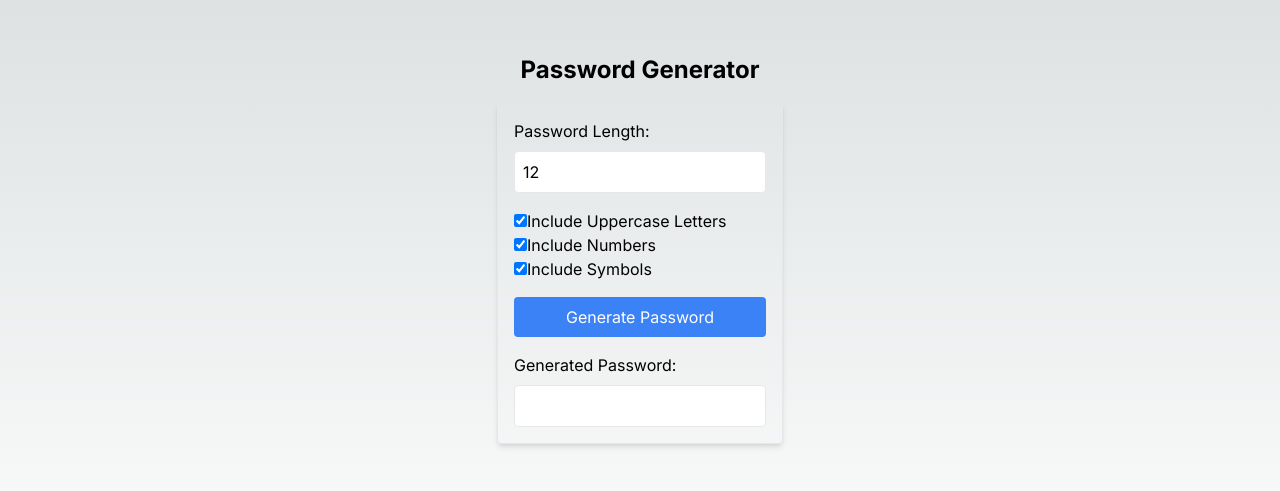
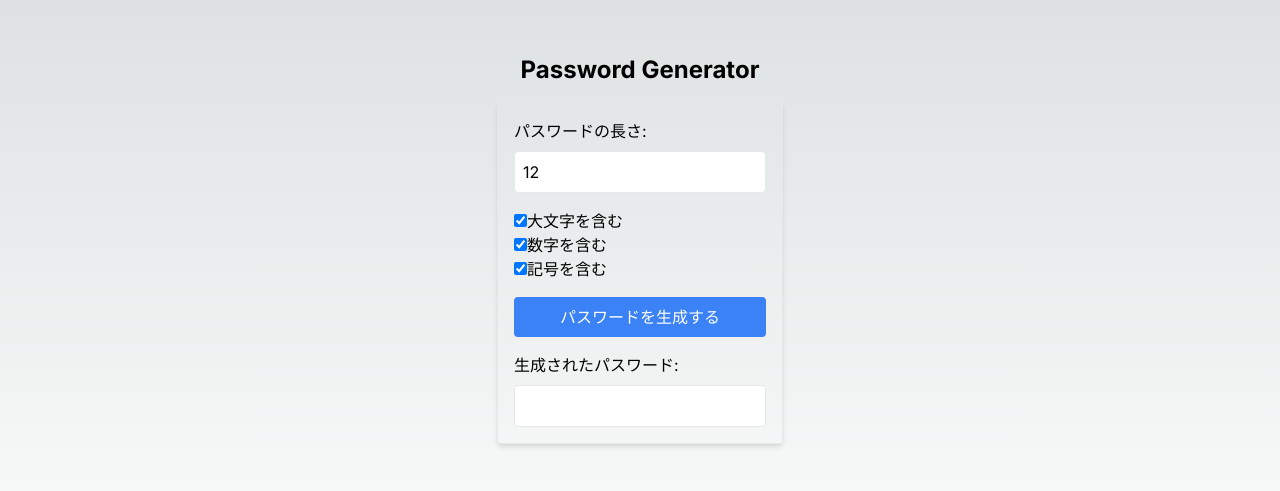
Before and after one commit to Nakayama-Yuki/makepassword, a Next.js app: page / in a window 1280 px wide. Shown: the part 151-642 px from the top of the page. Built offline with nearby package versions, Linux system fonts and the light colour scheme.

Commit message:
change en to japanese

```diff
--- a/src/app/layout.tsx
+++ b/src/app/layout.tsx
@@ -15,7 +15,7 @@ export default function RootLayout({
   children: React.ReactNode;
 }>) {
   return (
-    <html lang="en">
+    <html lang="ja">
       <body className={inter.className}>{children}</body>
     </html>
   );
--- a/src/components/PasswordGenerator.tsx
+++ b/src/components/PasswordGenerator.tsx
@@ -32,7 +32,7 @@ export default function PasswordGenerator() {
   return (
     <div className="p-4 border rounded shadow-md">
       <div className="mb-4">
-        <label className="block mb-2">Password Length:</label>
+        <label className="block mb-2">パスワードの長さ:</label>
         <input
           type="number"
           value={length}
@@ -47,7 +47,7 @@ export default function PasswordGenerator() {
             checked={includeUppercase}
             onChange={(e) => setIncludeUppercase(e.target.checked)}
           />
-          Include Uppercase Letters
+          大文字を含む
         </label>
         <label className="block">
           <input
@@ -55,7 +55,7 @@ export default function PasswordGenerator() {
             checked={includeNumbers}
             onChange={(e) => setIncludeNumbers(e.target.checked)}
           />
-          Include Numbers
+          数字を含む
         </label>
         <label className="block">
           <input
@@ -63,16 +63,16 @@ export default function PasswordGenerator() {
             checked={includeSymbols}
             onChange={(e) => setIncludeSymbols(e.target.checked)}
           />
-          Include Symbols
+          記号を含む
         </label>
       </div>
       <button
         onClick={generatePassword}
         className="w-full p-2 bg-blue-500 text-white rounded">
-        Generate Password
+        パスワードを生成する
       </button>
       <div className="mt-4">
-        <label className="block mb-2">Generated Password:</label>
+        <label className="block mb-2">生成されたパスワード:</label>
         <input
           type="text"
           value={password}
```
